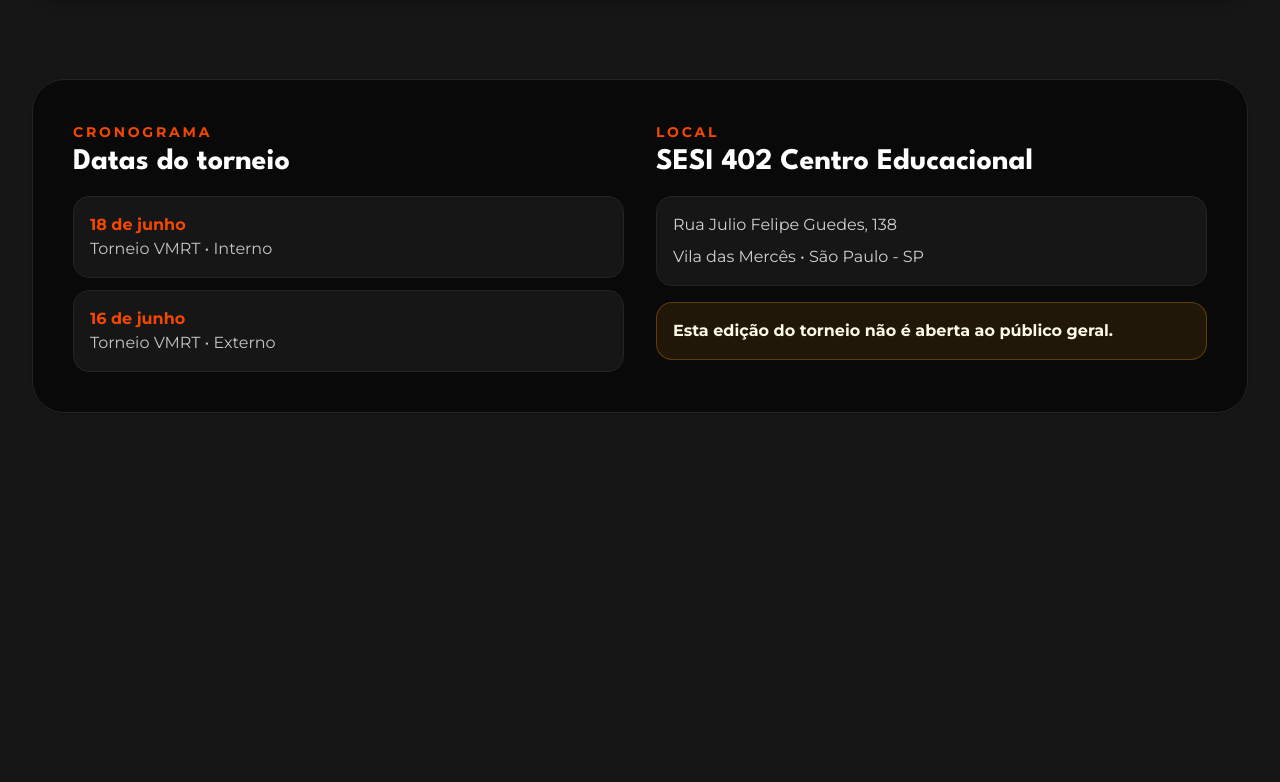
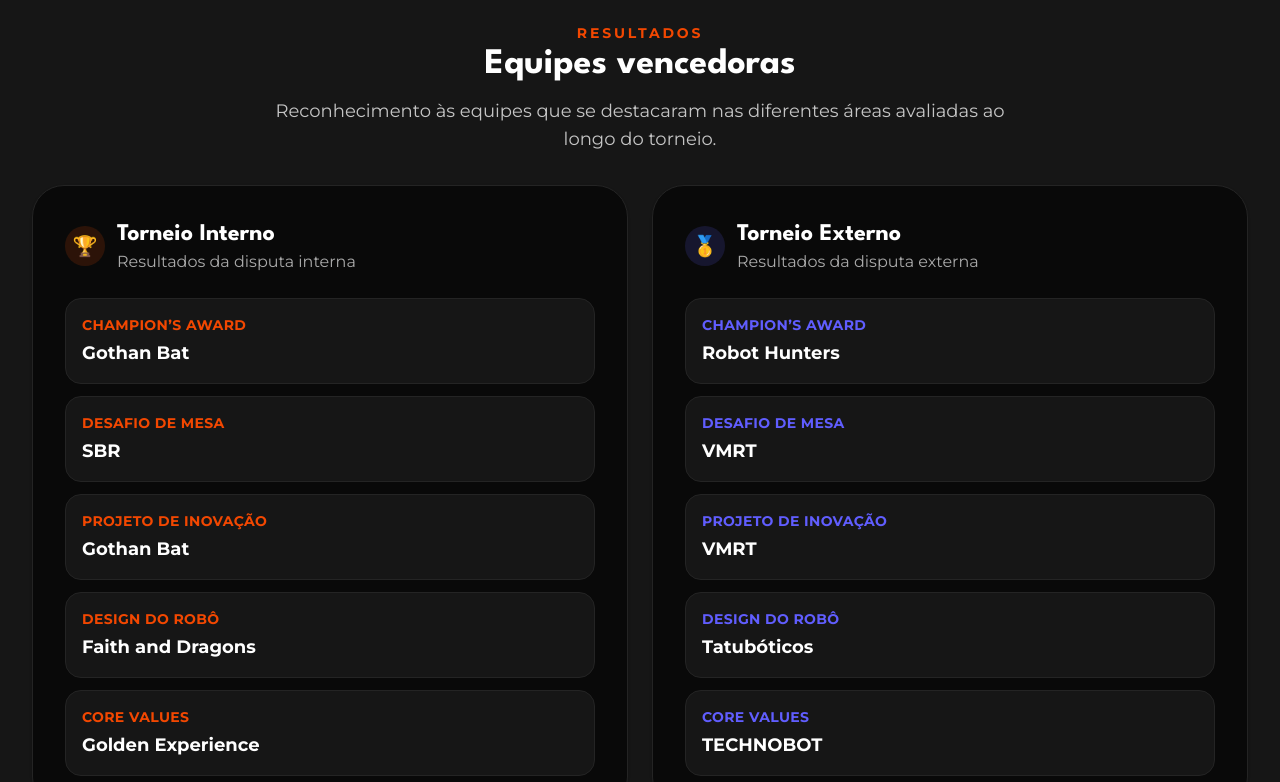
Before and after one commit to VMRT-SESI/website-vmrt, a Next.js app in the folder torneio-vmrt/: page /torneio/2026 in a window 1280 px wide. Shown: the part 1986-2768 px from the top of the page. Before the commit the page ends 2471 px from the top, so only its background shows below. Built offline with nearby package versions, Linux system fonts and the light colour scheme.

Commit message:
atualizando informações sobre o torneio de 2026

```diff
--- a/torneio-vmrt/app/galeria/page.tsx
+++ b/torneio-vmrt/app/galeria/page.tsx
@@ -5,12 +5,30 @@
 
 const albunsDestaque = [
   {
+    titulo: "Torneio VMRT 2026",
+    subtitulo: "Edição Externa",
+    imagem: "/albums/10.jpg",
+    link: "https://sesisenaispedu-my.sharepoint.com/:f:/g/personal/bruno_almeida35_portalsesisp_org_br/EkYDVxEPhsNCsjSShbzDY20BSOS9COmx8IgH1NgGrPliiQ?e=yq215V",
+    alt: "Álbum de fotos do Torneio VMRT 2026 externo",
+    badge: "Destaque",
+  },
+  {
+    titulo: "Torneio VMRT 2026",
+    subtitulo: "Edição Interna",
+    imagem: "/albums/9.jpg",
+    link: "https://sesisenaispedu-my.sharepoint.com/:f:/g/personal/bruno_almeida35_portalsesisp_org_br/EqD5N1pm8mNKgrCfTbxGiesBNpFBvKEvMFjGg11bBjYENw?e=u93KZC",
+    alt: "Álbum de fotos do Torneio VMRT 2026 interno",
+    badge: "Destaque",
+  },
+];
+
+const outrosAlbuns = [
+  {
     titulo: "Torneio VMRT 2025",
     subtitulo: "Edição Externa",
     imagem: "/albums/2.png",
     link: "https://sesisenaispedu-my.sharepoint.com/:f:/g/personal/bruno_almeida35_portalsesisp_org_br/EkYDVxEPhsNCsjSShbzDY20BSOS9COmx8IgH1NgGrPliiQ?e=yq215V",
     alt: "Álbum de fotos do Torneio VMRT 2025 externo",
-    badge: "Destaque",
   },
   {
     titulo: "Torneio VMRT 2025",
@@ -18,11 +36,7 @@
     imagem: "/albums/3.png",
     link: "https://sesisenaispedu-my.sharepoint.com/:f:/g/personal/bruno_almeida35_portalsesisp_org_br/EqD5N1pm8mNKgrCfTbxGiesBNpFBvKEvMFjGg11bBjYENw?e=u93KZC",
     alt: "Álbum de fotos do Torneio VMRT 2025 interno",
-    badge: "Destaque",
   },
-];
-
-const outrosAlbuns = [
   {
     titulo: "Torneio VMRT 2024",
     subtitulo: "Edição Externa",
--- a/torneio-vmrt/app/torneio/2026/page.tsx
+++ b/torneio-vmrt/app/torneio/2026/page.tsx
@@ -1,23 +1,23 @@
 import NavBar from "@/components/Navbar";
 
-const equipesInternas = ["Spider Squad", "Tecno Câmbio", "Faith and Dragons", "SBR", "Fire Dragon","Golder Experience", "Gothan Bat"];
+const equipesInternas = ["Spider Squad", "Faith and Dragons", "SBR", "Fire Dragon","Golden Experience", "Gothan Bat"];
 
 const equipesExternas = ["Asgard", "Tatubóticos", "Robonáticos", "VMRT", "Robot Hunters","TECNOBOT"];
 
 const vencedoresInterno = [
-  { categoria: "Champion’s Award", equipe: "" },
-  { categoria: "Desafio de Mesa", equipe: "" },
-  { categoria: "Projeto de Inovação", equipe: "" },
-  { categoria: "Design do Robô", equipe: "" },
-  { categoria: "Core Values", equipe: "" },
+  { categoria: "Champion’s Award", equipe: "Gothan Bat" },
+  { categoria: "Desafio de Mesa", equipe: "SBR" },
+  { categoria: "Projeto de Inovação", equipe: "Gothan Bat" },
+  { categoria: "Design do Robô", equipe: "Faith and Dragons" },
+  { categoria: "Core Values", equipe: "Golden Experience" },
 ];
 
 const vencedoresExterno = [
-  { categoria: "Champion’s Award", equipe: "" },
-  { categoria: "Desafio de Mesa", equipe: "" },
-  { categoria: "Projeto de Inovação", equipe: "" },
-  { categoria: "Design do Robô", equipe: "" },
-  { categoria: "Core Values", equipe: "" },
+  { categoria: "Champion’s Award", equipe: "Robot Hunters" },
+  { categoria: "Desafio de Mesa", equipe: "VMRT" },
+  { categoria: "Projeto de Inovação", equipe: "VMRT" },
+  { categoria: "Design do Robô", equipe: "Tatubóticos" },
+  { categoria: "Core Values", equipe: "TECHNOBOT" },
 ];
 
 const estatisticas = [
@@ -28,11 +28,11 @@
 
 export default function Page() {
   return (
-    <CommingSoon />
+    <Torneio />
   );
 }
 
-function CommingSoon() {
+function Torneio() {
   return (
     <div className="min-h-screen bg-base-100 text-base-content">
       <div className="max-w-7xl mx-auto px-4 sm:px-6 lg:px-8 py-6">
@@ -110,7 +110,7 @@
           <section className="grid lg:grid-cols-[0.95fr_1.05fr] gap-8 lg:gap-12 items-center">
             <div className="overflow-hidden rounded-[2rem] border border-base-300 bg-base-200 shadow-xl">
               <img
-                src="https://qcesc.org/wp-content/uploads/2025/08/image001-1024x666.jpg"
+                src="https://fspartner.no/cdn/shop/collections/FLL-3.jpg?v=1741335945"
                 alt="Desafio de mesa da temporada Unearthed"
                 className="w-full h-full max-h-[460px] object-cover"
               />
@@ -196,6 +196,80 @@
             </div>
           </section>
 
+          {/* VENCEDORES */}
+          <section className="space-y-8">
+            <div className="text-center space-y-3">
+              <span className="text-sm font-semibold uppercase tracking-[0.2em] text-primary">
+                Resultados
+              </span>
+              <h2 className="text-3xl md:text-4xl font-bold">
+                Equipes vencedoras
+              </h2>
+              <p className="text-lg text-base-content/75 max-w-3xl mx-auto">
+                Reconhecimento às equipes que se destacaram nas diferentes áreas
+                avaliadas ao longo do torneio.
+              </p>
+            </div>
+
+            <div className="grid lg:grid-cols-2 gap-6">
+              <article className="rounded-[2rem] border border-base-300 bg-base-200 p-6 md:p-8 shadow-sm">
+                <div className="flex items-center gap-3 mb-6">
+                  <div className="flex h-10 w-10 items-center justify-center rounded-full bg-primary/15 text-primary text-xl">
+                    🏆
+                  </div>
+                  <div>
+                    <h3 className="text-2xl font-bold">Torneio Interno</h3>
+                    <p className="text-base-content/65">
+                      Resultados da disputa interna
+                    </p>
+                  </div>
+                </div>
+
+                <div className="space-y-3">
+                  {vencedoresInterno.map((item) => (
+                    <div
+                      key={item.categoria}
+                      className="rounded-2xl border border-base-300 bg-base-100 p-4"
+                    >
+                      <p className="text-sm font-semibold uppercase tracking-wide text-primary">
+                        {item.categoria}
+                      </p>
+                      <p className="mt-1 text-lg font-bold">{item.equipe}</p>
+                    </div>
+                  ))}
+                </div>
+              </article>
+
+              <article className="rounded-[2rem] border border-base-300 bg-base-200 p-6 md:p-8 shadow-sm">
+                <div className="flex items-center gap-3 mb-6">
+                  <div className="flex h-10 w-10 items-center justify-center rounded-full bg-accent/15 text-accent text-xl">
+                    🥇
+                  </div>
+                  <div>
+                    <h3 className="text-2xl font-bold">Torneio Externo</h3>
+                    <p className="text-base-content/65">
+                      Resultados da disputa externa
+                    </p>
+                  </div>
+                </div>
+
+                <div className="space-y-3">
+                  {vencedoresExterno.map((item) => (
+                    <div
+                      key={item.categoria}
+                      className="rounded-2xl border border-base-300 bg-base-100 p-4"
+                    >
+                      <p className="text-sm font-semibold uppercase tracking-wide text-accent">
+                        {item.categoria}
+                      </p>
+                      <p className="mt-1 text-lg font-bold">{item.equipe}</p>
+                    </div>
+                  ))}
+                </div>
+              </article>
+            </div>
+          </section>
+
           {/* DATAS E LOCAL */}
           <section className="rounded-[2rem] border border-base-300 bg-base-200 p-6 md:p-10 shadow-sm">
             <div className="grid md:grid-cols-2 gap-8">
```
Also changed, not shown: torneio-vmrt/public/albums/10.jpg (added), torneio-vmrt/public/albums/9.jpg (added).
